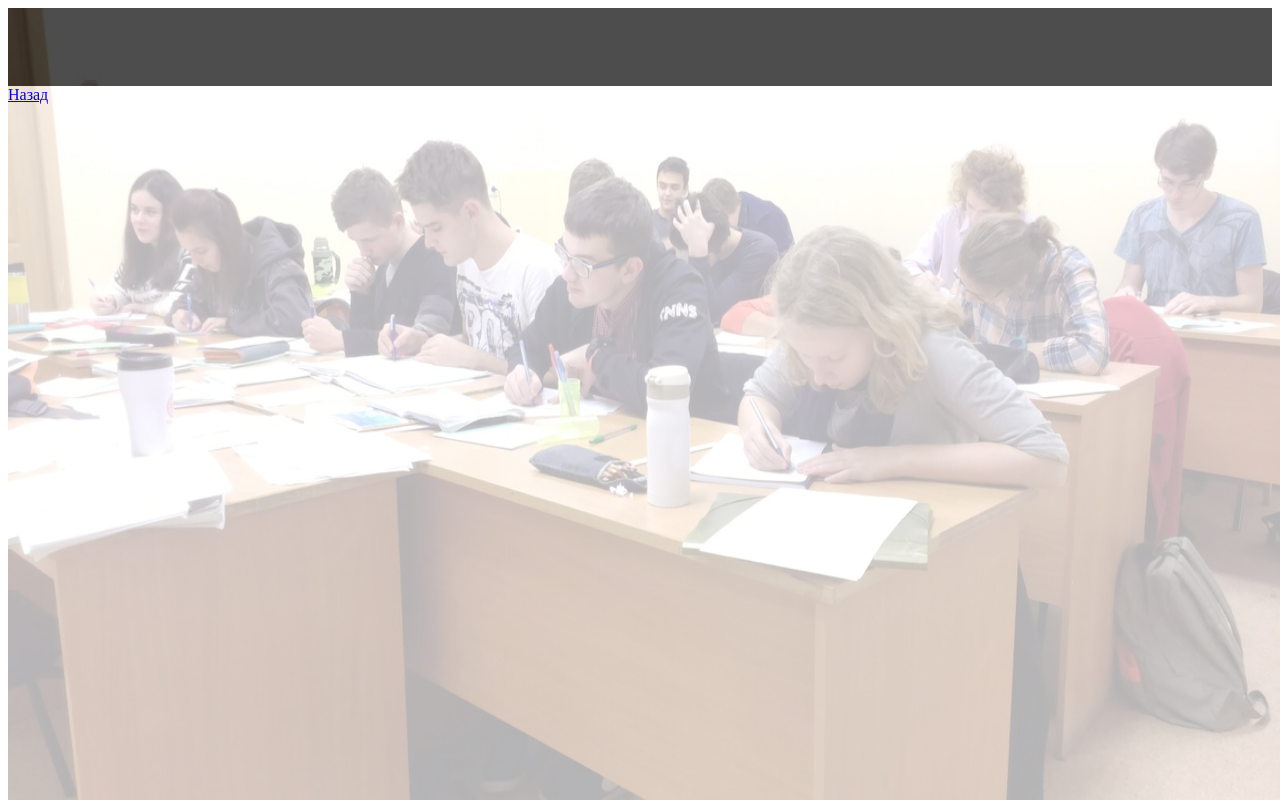
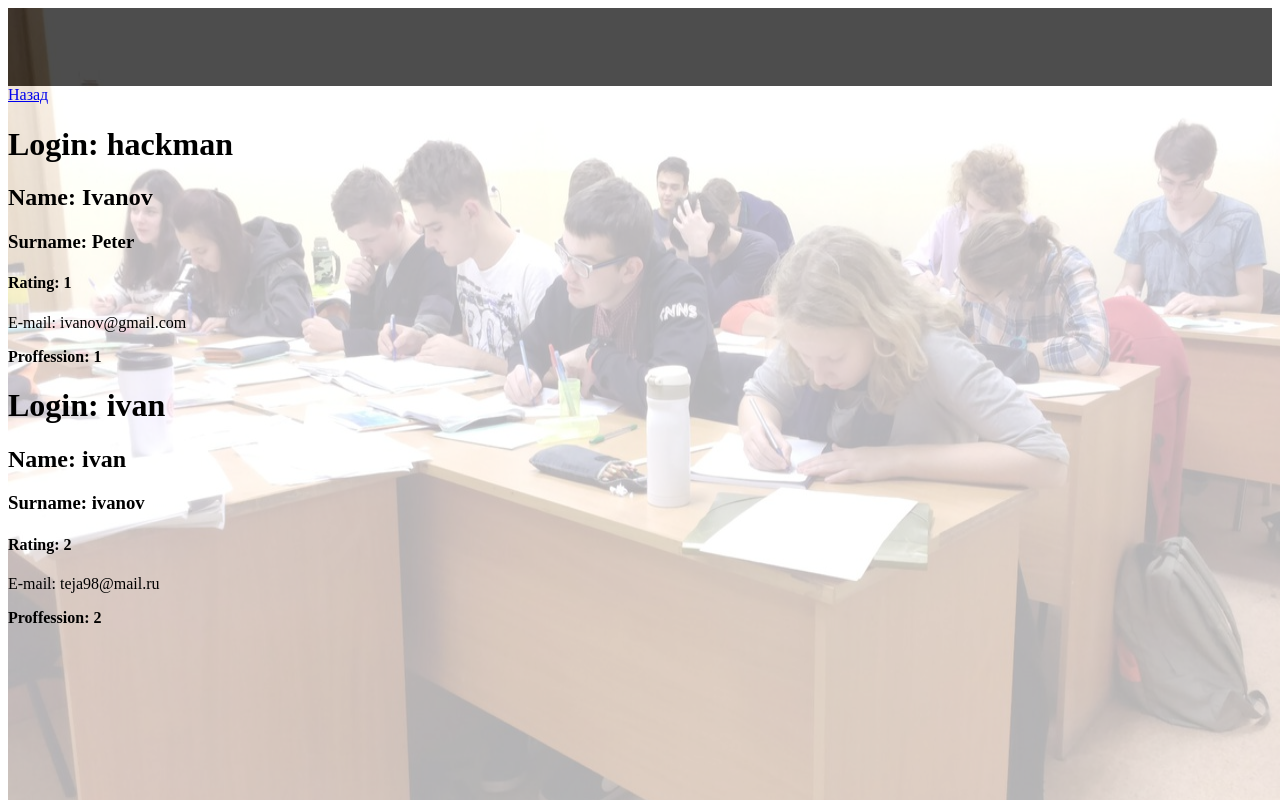
Before and after one commit to ivan371/school, a Django app: page /users/ in a window 1280 px wide. Run offline with Django 3.2, Linux system fonts and the light colour scheme; data comes from the database, SQL or seed files in the repository; parts of the project's set-up code (start-up, migrations or seed data) failed here and were passed over.

Commit message:
some static

```diff
--- a/src/users/templates/list_users.html
+++ b/src/users/templates/list_users.html
@@ -1,4 +1,13 @@
 {% extends "base.html" %}
 {% block content %}
 <a href="home">Назад</a>
+{% for us in object_list %}
+    <h1>Login: {{us.login}}</h1>
+    <h2>Name: {{us.name}}</h2>
+    <h3>Surname: {{us.surname}}</h3>
+    <h4>Rating: {{us.rating}}</h4>
+    <p>E-mail: {{us.email}}</p>
+    <b>Proffession: {{us.proffession}}</b>
+
+{% endfor %}
 {% endblock %}
```
Also changed, not shown: src/post/views.py (line endings or trailing spaces), 4 other files.
